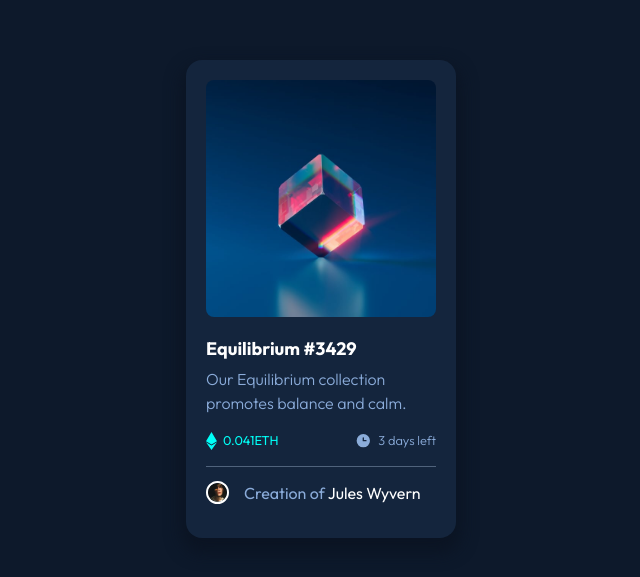
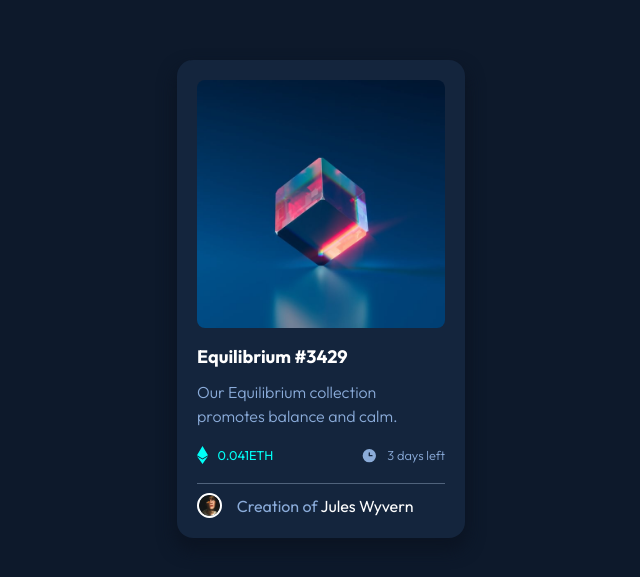
Before and after one commit to Codie123/Preview-card-NFT, a plain HTML site: page index.html in a window 1280 px wide. Shown: the part 101-678 px from the top of the page, without its empty margins (319-959 px from the left). Drawn offline with Linux system fonts and the light colour scheme.

Commit message:
updated index.html

```diff
--- a/index.html
+++ b/index.html
@@ -42,24 +42,24 @@
       <div class="icon-eth-svg-flex">
         <div class="svg-flex-1">
           <img src="./images/icon-ethereum.svg" aria-hidden="true" alt="" />
-          <text class="text-cyan">0.041ETH</text>
+          <p class="text-cyan">0.041ETH</p>
         </div>
         <div class="svg-flex-2">
           <img src="./images/icon-clock.svg" aria-hidden="true" alt="" />
-          <text class="text-gray">3 days left</text>
+          <p class="text-gray">3 days left</p>
         </div>
       </div>
 
-      <div class="user-details">
+      <figure class="user-details">
         <img
           src="./images/image-avatar.png"
           alt="Jules Wyvern"
           class="user-profile"
         />
-        <h2 class="creator-details">
+        <figcaption class="creator-details">
           Creation of <a href="#" target="_blank" class="span">Jules Wyvern</a>
-        </h2>
-      </div>
+        </figcaption>
+      </figure>
     </main>
   </body>
 </html>
--- a/style.css
+++ b/style.css
@@ -16,9 +16,8 @@ body {
   background-color: hsl(217, 54%, 11%);
   font-family: "Outfit", sans-serif;
   width: 100%;
-  height: 100%;
+  min-height: 100vh;
   line-height: 1.5;
-
   box-sizing: border-box;
 }
 a {
@@ -27,19 +26,19 @@ a {
 .container {
   display: flex;
 
-  padding: 20px;
+  padding: 1.25rem;
   justify-content: space-between;
   align-items: flex-start;
   flex-direction: column;
-  width: 270px;
-  height: 478px;
+  max-width: 18rem;
+  height: fit-content;
   background: hsl(216, 50%, 16%);
   border-radius: 1rem;
-  box-shadow: 0px 10px 16px 5px hsl(217deg 54% 9%);
+  box-shadow: 0 0.625rem 1rem 0.1875rem hsl(217deg 54% 9%);
 }
 @media (max-width: 768px) {
   .container {
-    top: 200px;
+    top: 12.5rem;
   }
 }
 .image-container {
@@ -82,7 +81,7 @@ a {
   color: hsl(0, 0%, 100%);
   font-size: 1.125rem;
   font-weight: 600;
-  margin: 18px 0 5px 0;
+  margin: 0.6rem 0 0.6rem 0;
 }
 .header:hover {
   color: hsl(178, 100%, 50%);
@@ -95,14 +94,13 @@ a {
   margin: 0;
 }
 .icon-eth-svg-flex {
-  /* float: left; */
   display: flex;
   flex-direction: row;
   justify-content: space-between;
   align-items: center;
   width: 100%;
   height: auto;
-  margin: 10px 0 10px 0;
+  margin: 0.3125rem 0 0.3125rem 0;
 }
 .svg-flex-1 {
   display: flex;
@@ -122,36 +120,38 @@ a {
 }
 .text-cyan {
   color: hsl(178, 100%, 50%);
-  font-size: 0.8rem;
-  margin: 6px;
+  font-size: 0.8em;
+  margin: 0.6rem;
   font-weight: 400;
 }
 .text-gray {
   color: hsl(215, 51%, 70%);
-  font-size: 0.8rem;
+  font-size: 0.8em;
   font-weight: 300;
-  margin-left: 6px;
+  margin-left: 0.6rem;
 }
 
 .user-details {
   display: flex;
   width: 100%;
+  margin: 0;
+  padding-top: 0.6rem;
   flex-direction: row;
   align-items: center;
   justify-content: flex-start;
-  border-top: 1px solid hsl(214, 22%, 40%);
+  border-top: 0.0625rem solid hsl(214, 22%, 40%);
 }
 .user-profile {
   width: 10%;
 
-  border: 2px solid hsl(0, 0%, 100%);
+  border: 0.125rem solid hsl(0, 0%, 100%);
   border-radius: 50%;
 }
 .creator-details {
   color: hsl(215, 51%, 70%);
-  font-size: 1rem;
+  font-size: 1em;
   font-weight: 400;
-  margin-left: 15px;
+  margin-left: 0.9375rem;
 }
 .creator-details .span {
   color: hsl(0, 0%, 100%);
```
